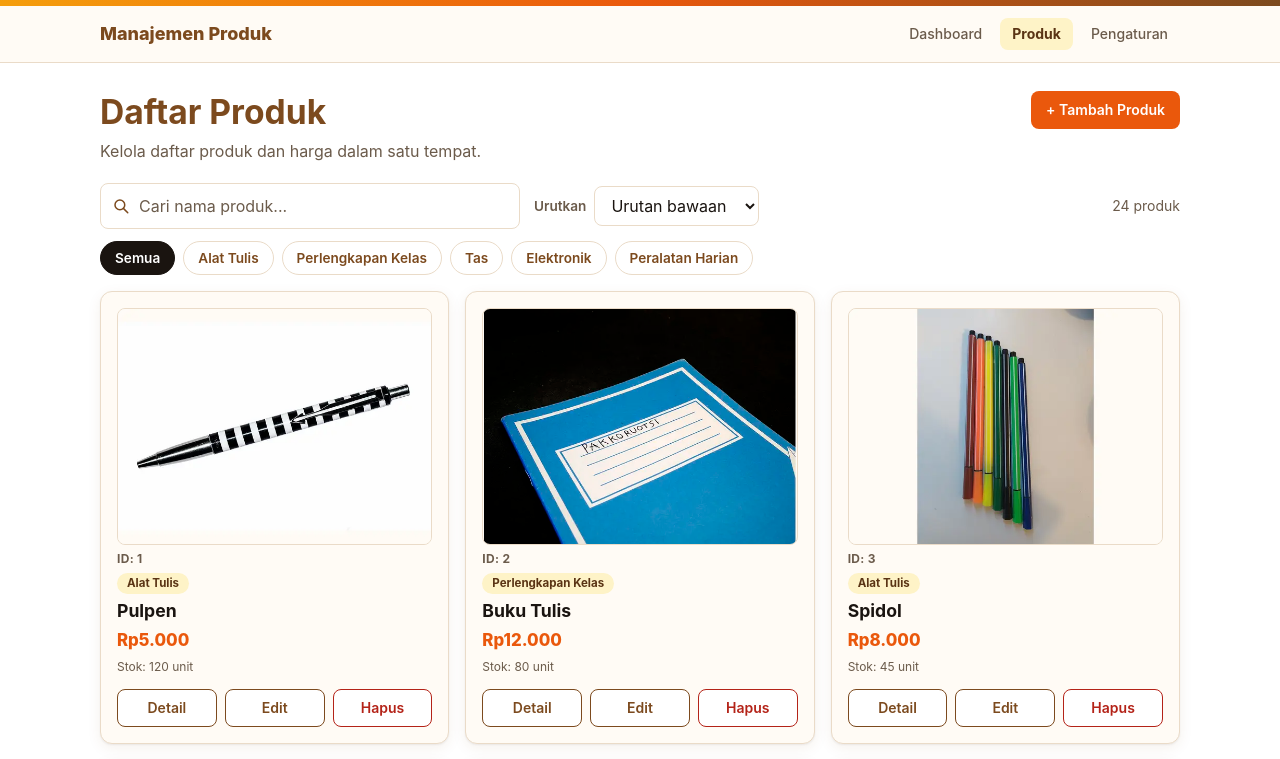
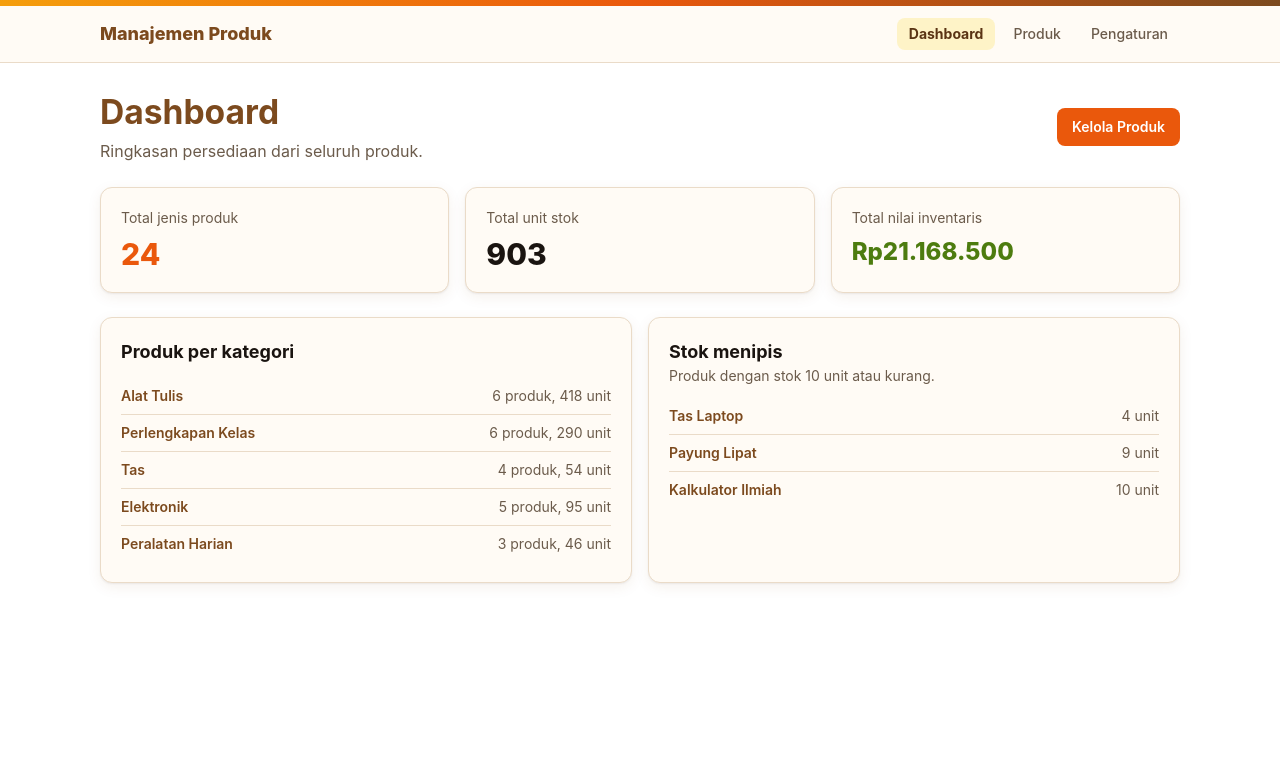
Before and after one commit to DaffHaxxim/pweb-react-tugas3, a React (Vite) app: page / in a window 1280 px wide. Before the commit this address led to /products. Shown: the top 759 px of the page. Built offline with nearby package versions, Linux system fonts and the light colour scheme.

Commit message:
Menambahkan halaman Dashboard pada rute indeks
Total produk, unit stok, nilai inventaris, ringkasan per kategori, dan daftar stok menipis dihitung dari state produk bersama.

```diff
--- a/src/App.jsx
+++ b/src/App.jsx
@@ -1,8 +1,9 @@
 import { useEffect, useState } from "react";
-import { Navigate, Route, Routes } from "react-router";
+import { Route, Routes } from "react-router";
 import { produkAwal } from "./data/produk.js";
 import { muatProduk, simpanProduk, muatTampilan, simpanTampilan } from "./utils/penyimpanan.js";
 import AppLayout from "./layouts/AppLayout.jsx";
+import HalamanDashboard from "./pages/HalamanDashboard.jsx";
 import HalamanProduk from "./pages/HalamanProduk.jsx";
 import HalamanDetailProduk from "./pages/HalamanDetailProduk.jsx";
 import HalamanPengaturan from "./pages/HalamanPengaturan.jsx";
@@ -64,7 +65,7 @@ function App() {
     <>
       <Routes>
         <Route path="/" element={<AppLayout simpanGagal={simpanGagal} />}>
-          <Route index element={<Navigate to="/products" replace />} />
+          <Route index element={<HalamanDashboard daftarProduk={daftarProduk} />} />
           <Route
             path="products"
             element={
--- /dev/null
+++ b/src/pages/HalamanDashboard.jsx
@@ -0,0 +1,80 @@
+import { Link } from "react-router";
+import { hitungRingkasan, BATAS_STOK_MENIPIS } from "../utils/ringkasan.js";
+import { formatHarga } from "../utils/format.js";
+import { gayaTombol } from "../components/atoms/Tombol.jsx";
+
+const KARTU = "rounded-xl border border-garis bg-permukaan p-5 shadow-kartu";
+
+// Page untuk rute /: ringkasan yang dihitung dari state produk bersama (daftarProduk dari App),
+// sehingga angkanya langsung ikut berubah saat produk ditambah, diubah, atau dihapus di halaman Produk.
+function HalamanDashboard({ daftarProduk }) {
+  const { totalProduk, totalStok, totalNilai, perKategori, stokMenipis } = hitungRingkasan(daftarProduk);
+
+  return (
+    <section className="space-y-6">
+      <div className="flex flex-wrap items-center justify-between gap-4">
+        <div>
+          <h1 className="text-[clamp(1.6rem,3vw,2.1rem)] leading-tight font-bold text-cokelat">Dashboard</h1>
+          <p className="mt-1.5 text-redup">Ringkasan persediaan dari seluruh produk.</p>
+        </div>
+        <Link to="/products" className={gayaTombol("isi")}>
+          Kelola Produk
+        </Link>
+      </div>
+
+      <div className="grid gap-4 md:grid-cols-3">
+        <div className={KARTU}>
+          <p className="text-sm text-redup">Total jenis produk</p>
+          <p className="mt-2 text-3xl font-extrabold text-oranye">{totalProduk}</p>
+        </div>
+        <div className={KARTU}>
+          <p className="text-sm text-redup">Total unit stok</p>
+          <p className="mt-2 text-3xl font-extrabold text-hitam">{totalStok.toLocaleString("id-ID")}</p>
+        </div>
+        <div className={KARTU}>
+          <p className="text-sm text-redup">Total nilai inventaris</p>
+          <p className="mt-2 text-2xl font-extrabold text-berhasil">{formatHarga(totalNilai)}</p>
+        </div>
+      </div>
+
+      <div className="grid gap-4 md:grid-cols-2">
+        <div className={KARTU}>
+          <h2 className="text-lg font-bold text-hitam">Produk per kategori</h2>
+          <ul className="mt-3 divide-y divide-garis">
+            {perKategori.map((k) => (
+              <li key={k.kategori} className="flex items-center justify-between gap-3 py-2 text-sm">
+                <span className="font-semibold text-cokelat">{k.kategori}</span>
+                <span className="text-redup">
+                  {k.jumlah} produk, {k.stok.toLocaleString("id-ID")} unit
+                </span>
+              </li>
+            ))}
+          </ul>
+        </div>
+
+        <div className={KARTU}>
+          <h2 className="text-lg font-bold text-hitam">Stok menipis</h2>
+          <p className="text-sm text-redup">Produk dengan stok {BATAS_STOK_MENIPIS} unit atau kurang.</p>
+          {stokMenipis.length === 0 ? (
+            <p className="mt-3 text-sm text-redup">Tidak ada produk dengan stok menipis.</p>
+          ) : (
+            <ul className="mt-3 divide-y divide-garis">
+              {stokMenipis.map((p) => (
+                <li key={p.id} className="flex items-center justify-between gap-3 py-2 text-sm">
+                  <Link to={`/products/${p.id}`} className="font-semibold text-cokelat hover:underline">
+                    {p.nama}
+                  </Link>
+                  <span className={p.stok === 0 ? "font-bold text-bahaya" : "text-redup"}>
+                    {p.stok === 0 ? "Habis" : `${p.stok} unit`}
+                  </span>
+                </li>
+              ))}
+            </ul>
+          )}
+        </div>
+      </div>
+    </section>
+  );
+}
+
+export default HalamanDashboard;
```
